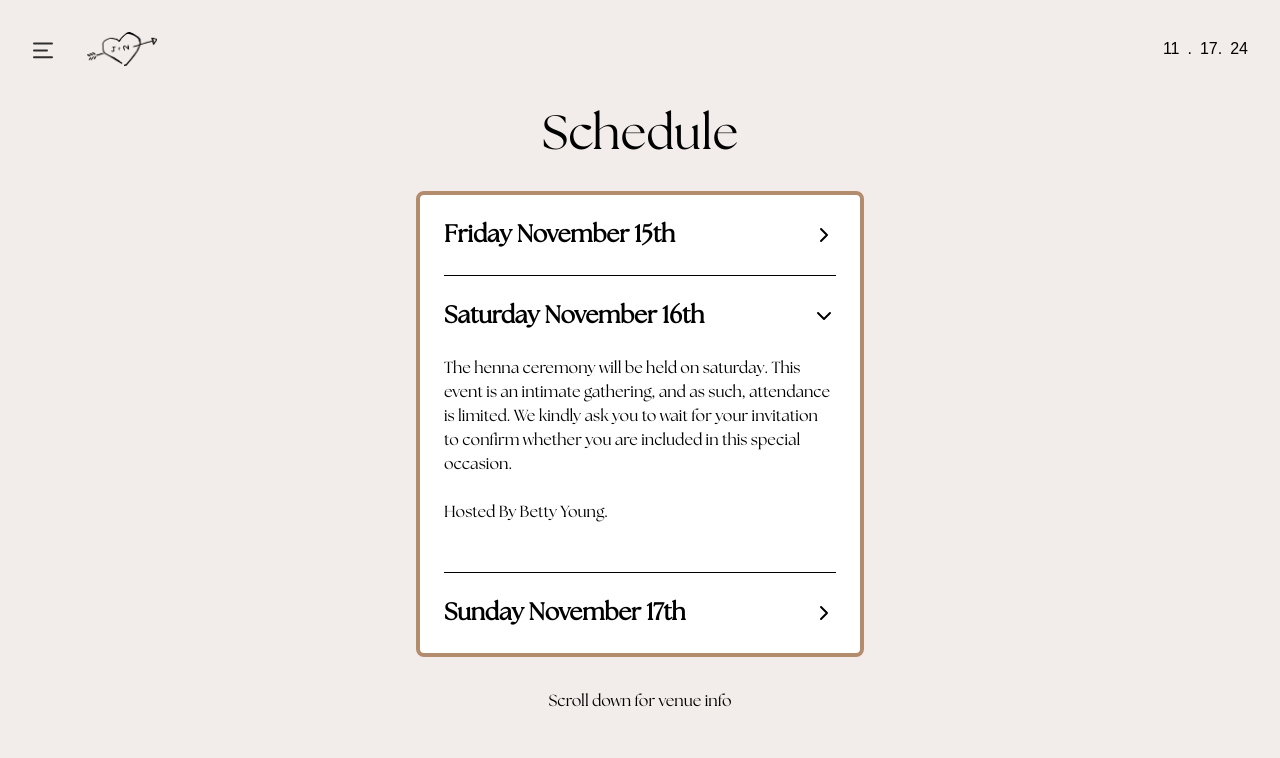
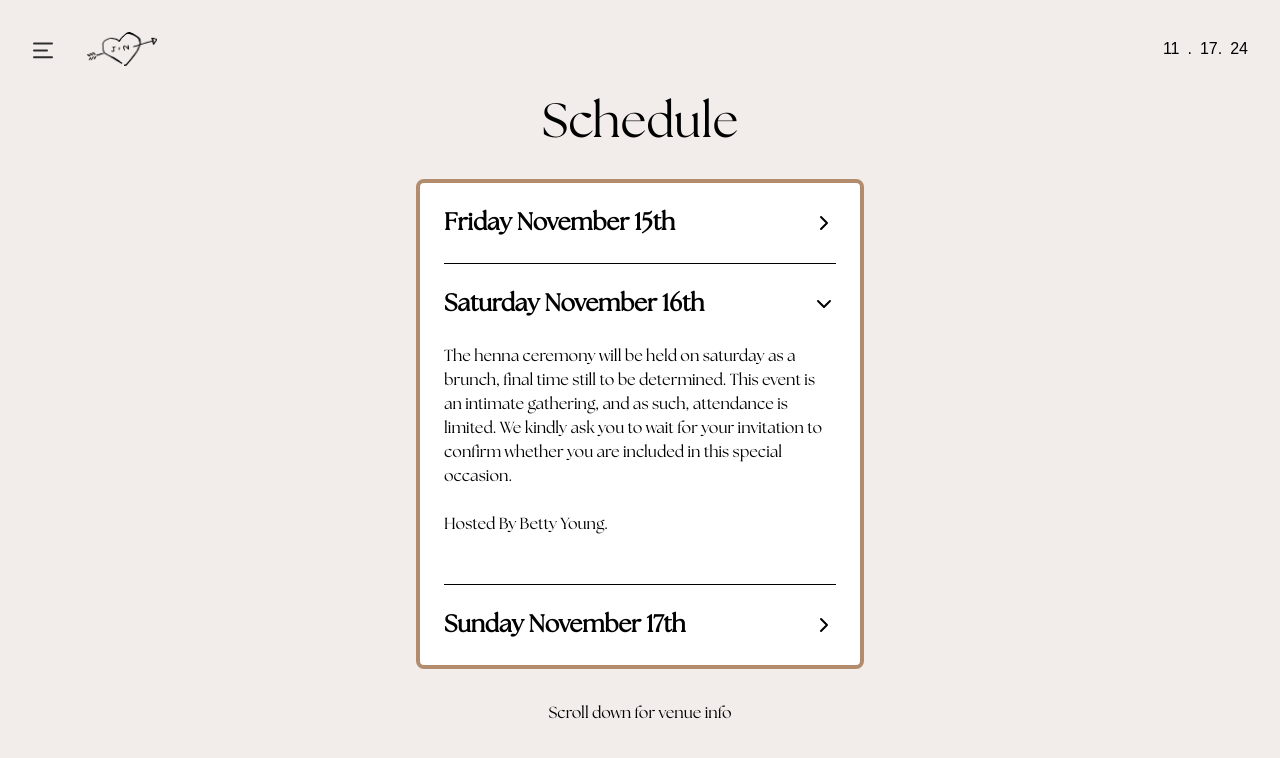
Before and after one commit to Young-Jordan/Young-Wedding-Next.js, a Next.js app: page / in a window 1280 px wide. Both pictures are taken after a click on the button "Saturday November 16th". Shown: the top 758 px of the page. Built offline with nearby package versions, Linux system fonts and the light colour scheme; a web font is replaced by a local one.

Commit message:
Updated henna time

```diff
--- a/app/details/components/Schedule.tsx
+++ b/app/details/components/Schedule.tsx
@@ -17,7 +17,7 @@ export default function Schedule() {
           <AccordionItem className="py-6 border-b border-black" title={"Saturday November 16th"}>
             <div className="font-serif py-6">
               The henna ceremony will be
-              held on saturday. This event is an intimate gathering,
+              held on saturday as a brunch, final time still to be determined. This event is an intimate gathering,
               and as such, attendance is limited. We kindly ask you to wait for
               your invitation to confirm whether you are included in this
               special occasion.<br></br><br></br>Hosted By Betty Young.
```
